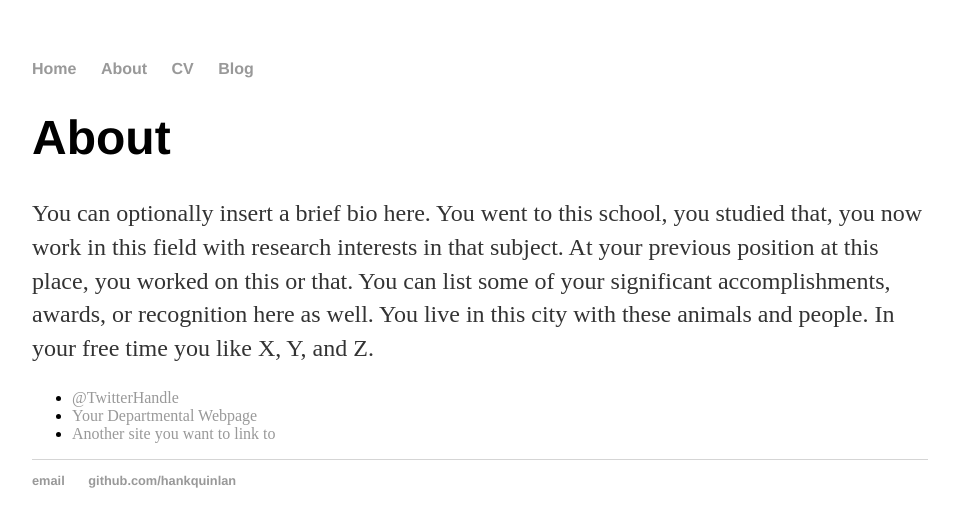
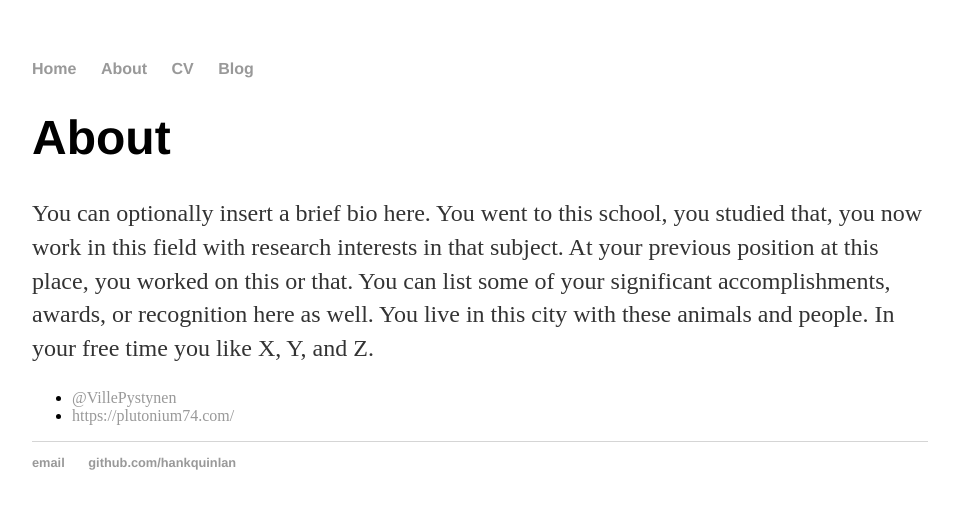
Before and after one commit to xpyx/xpyx.github.io, a Jekyll site: the page built from about/index.html, in a window 1280 px wide. Shown: the top 527 px of the page, without its empty margins (160-1119 px from the left). Built offline with Jekyll 4.4.1, drawn with Linux system fonts in a browser that asks for light colours.

Commit message:
contacts

```diff
--- a/about/index.html
+++ b/about/index.html
@@ -8,8 +8,7 @@ title: About Ville Pystynen
 			<p>You can optionally insert a brief bio here. You went to this school, you studied that, you now work in this field with research interests in that subject. At your previous position at this place, you worked on this or that. You can list some of your significant accomplishments, awards, or recognition here as well. You live in this city with these animals and people. In your free time you like X, Y, and Z.</p>
 
 			<ul class="contacts">
-				<li><a href="#">@TwitterHandle</a></li>
-				<li><a href="#">Your Departmental Webpage</a></li>
-				<li><a href="#">Another site you want to link to</a></li>
+				<li><a href="#">@VillePystynen</a></li>
+				<li><a href="#">https://plutonium74.com/</a></li>
 				</ul>
 		</div>
```
